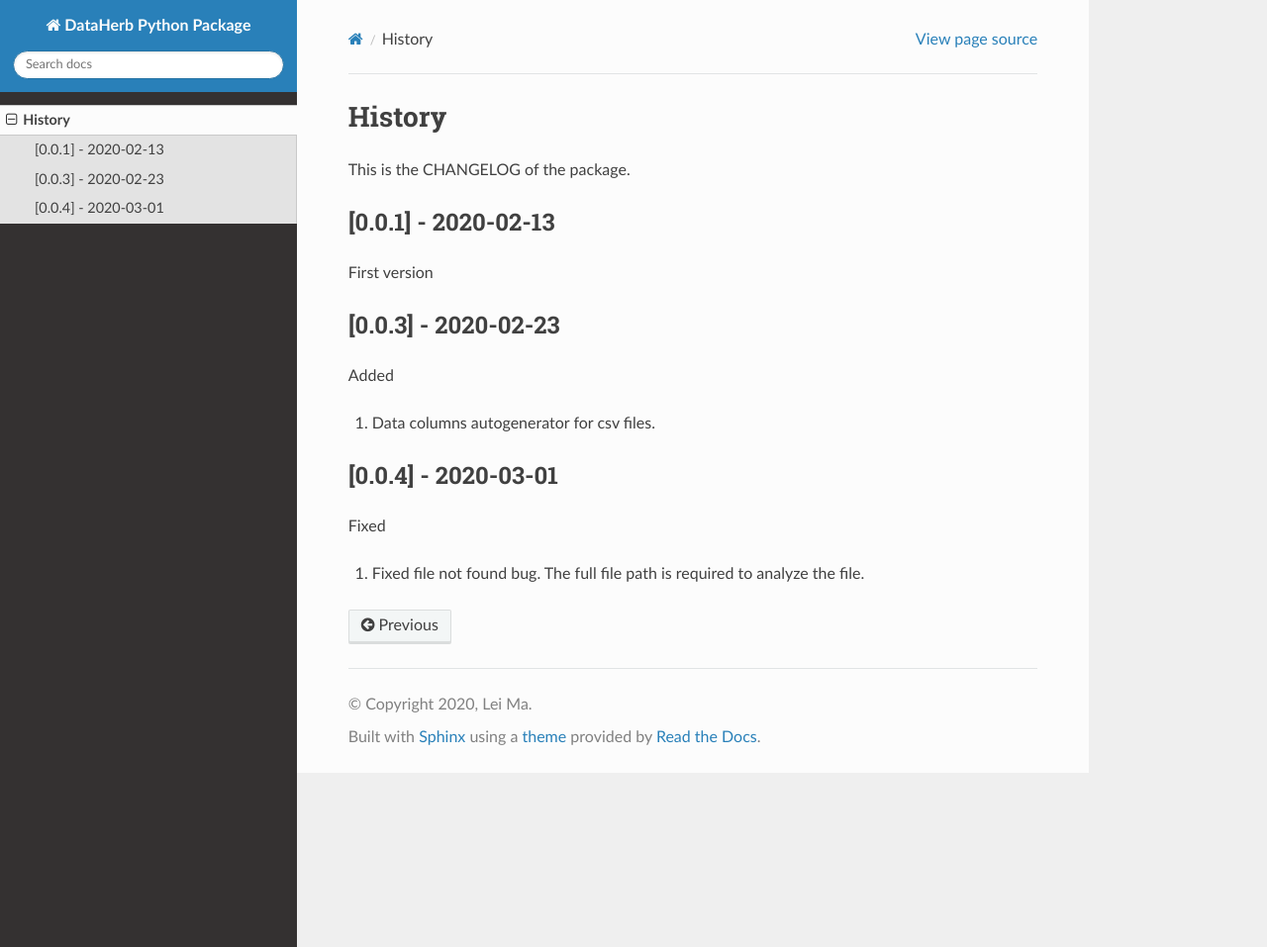
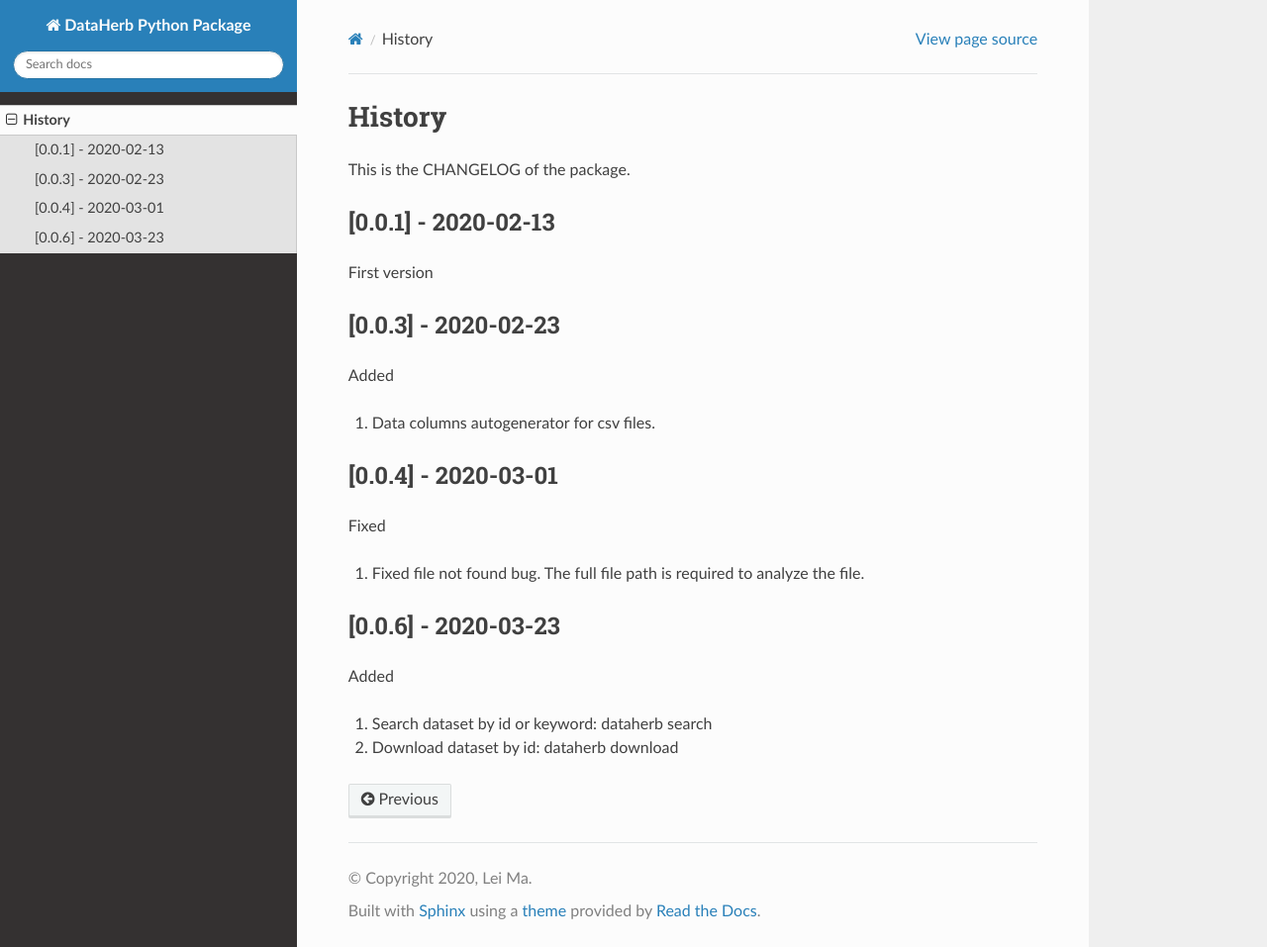
Before and after one commit to DataHerb/dataherb-python, a Sphinx documentation site: the page built from docs/source/HISTORY.rst, in a window 1280 px wide and 957 px high. Shown: the whole window at 99% size. Built offline with Sphinx 7.4.7 and the Read the Docs theme 2.0.0, drawn with Linux system fonts in a browser that asks for light colours.

Commit message:
added search and download to command line tool

```diff
--- a/dataherb/version.py
+++ b/dataherb/version.py
@@ -1,2 +1,2 @@
 # Name the version of the code using x.x.x
-__version__ = '0.0.5'
+__version__ = '0.0.6'
--- a/docs/source/HISTORY.rst
+++ b/docs/source/HISTORY.rst
@@ -21,3 +21,11 @@ Added
 Fixed
 
 1. Fixed file not found bug. The full file path is required to analyze the file.
+
+[0.0.6] - 2020-03-23
+-------------------------
+
+Added
+
+1. Search dataset by id or keyword: dataherb search
+2. Download dataset by id: dataherb download
```
